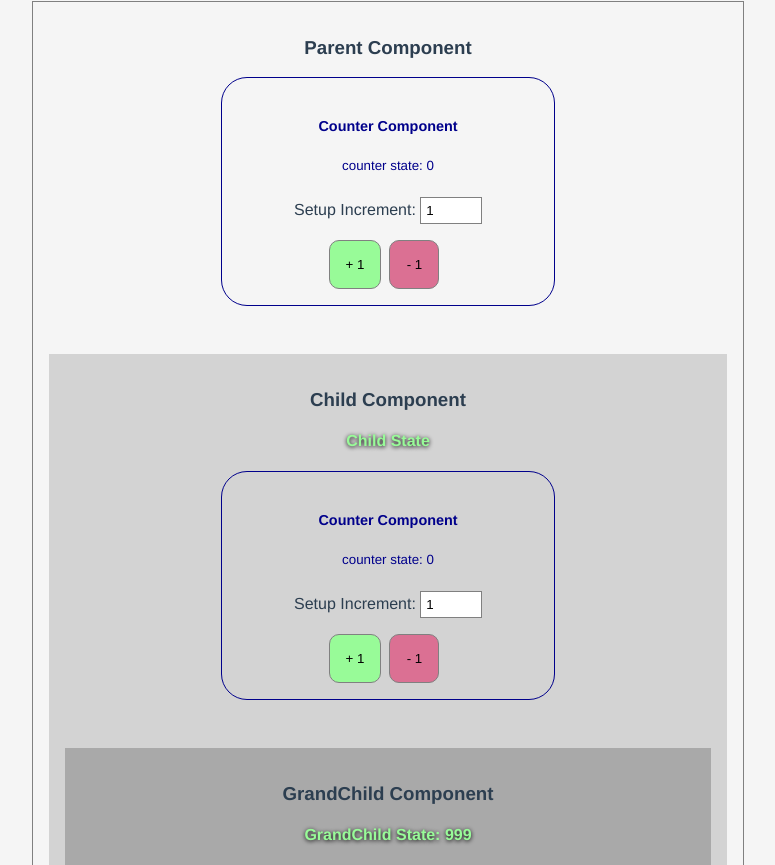
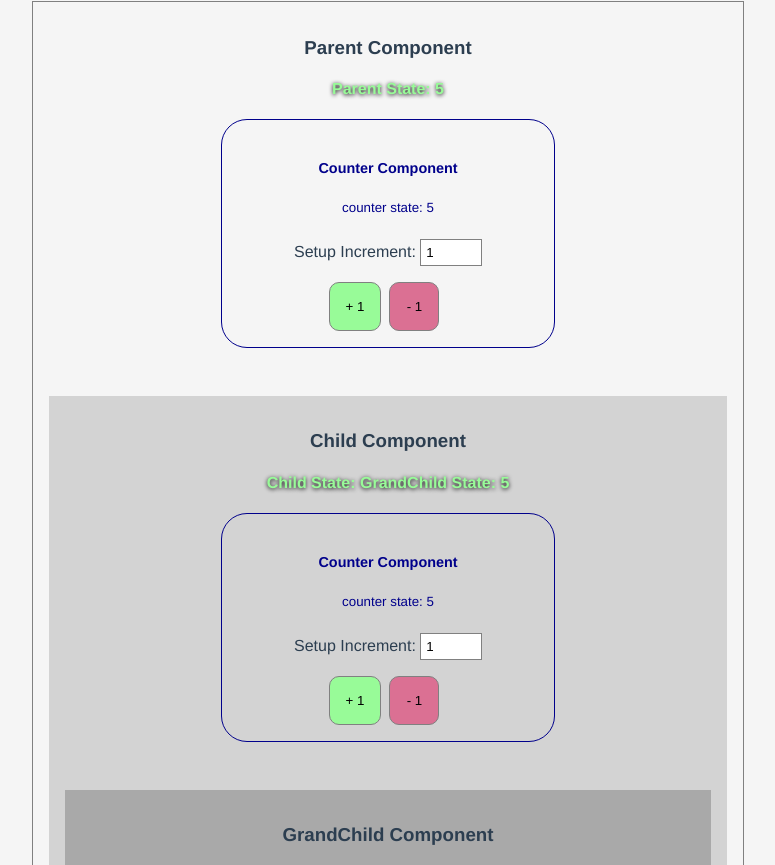
Before and after one commit to isaacBejarano/vuex-state-management, a Vue app: page / in a window 1280 px wide. Shown: the part 275-1140 px from the top of the page, without its empty margins (252-1027 px from the left). Built offline with nearby package versions, Linux system fonts and the light colour scheme.

Commit message:
uncommunicated finished

```diff
--- a/src/components/child.vue
+++ /dev/null
@@ -1,28 +0,0 @@
-<template>
-	<section class="child">
-		<h3>Child Component</h3>
-		<h4>Child State</h4>
-
-		<Counter></Counter>
-
-		<!-- GrandChild -->
-		<GrandChild></GrandChild>
-	</section>
-</template>
-
-<script lang="ts">
-	import Counter from "../components/counter.vue";
-	import GrandChild from "../components/grand-child.vue";
-
-	export default {
-		name: "Uncommunicated", // devtools
-		components: { Counter, GrandChild },
-	};
-</script>
-
-<style lang="scss">
-	.child {
-		padding: 1rem;
-		background-color: lightgray;
-	}
-</style>
--- a/src/components/counter.vue
+++ b/src/components/counter.vue
@@ -38,20 +38,22 @@
 	import { ref, watchEffect } from "vue";
 
 	export default {
-		// devtools
-		name: "Uncommunicated",
+		name: "Counter", // devtools
 		// Events
 		emits: {
 			["emitCounter"](e: Event, payload: number) {
 				return [e, payload];
 			},
 		},
-		setup(): object {
+		props: { stateInit: Number },
+		setup(props: any): object {
 			const limitN = 1;
 
 			// props
+			let state = ref(props.stateInit);
+
+			// attrs
 			let incrementBy = ref(limitN);
-			let state = ref(0);
 
 			// methods
 			function add(n: number): void {
--- a/src/components/parent.vue
+++ /dev/null
@@ -1,42 +0,0 @@
-<template>
-	<section class="parent">
-		<h3>Parent Component</h3>
-		<!-- <h4>Parent State: {{ state }}</h4> -->
-		<Counter></Counter>
-
-		<!-- Child -->
-		<Child></Child>
-	</section>
-</template>
-
-<script lang="ts">
-	import { ref } from "vue";
-
-	import Counter from "../components/counter.vue";
-	import Child from "../components/child.vue";
-
-	export default {
-		name: "Uncommunicated", // devtools
-		components: { Counter, Child },
-
-		// setup(): object {
-		// 	const state = ref(0);
-		// 	return { state };
-		// },
-	};
-</script>
-
-<style lang="scss">
-	.parent {
-		padding: 1rem;
-		max-width: 678px;
-		margin: 3rem auto;
-		background-color: transparent;
-		border: 1px solid gray;
-
-		h4 {
-			color: palegreen;
-			text-shadow: 0px 1px 4px black;
-		}
-	}
-</style>
--- /dev/null
+++ b/src/components/uncommunicated/child.vue
@@ -0,0 +1,45 @@
+<template>
+	<section class="child">
+		<h3>Child Component</h3>
+		<h4>Child State: GrandChild State: {{ state2 }}</h4>
+
+		<Counter @emit-counter="counter(...$event)" :stateInit="state_init"></Counter>
+
+		<!-- GrandChild -->
+		<GrandChild :stateInit="state_init"></GrandChild>
+	</section>
+</template>
+
+<script lang="ts">
+	import { ref } from "vue";
+
+	import Counter from "../counter.vue";
+	import GrandChild from "./grand-child.vue";
+
+	export default {
+		name: "Child", // devtools
+		components: { Counter, GrandChild },
+		props: { stateInit: Number },
+		setup(props: any) {
+			// -> props
+			let state_init = ref(props.stateInit);
+
+			// attr
+			let state2 = ref(state_init);
+
+			// methods
+			function counter(e: Event, payload: number) {
+				state2.value = payload;
+			}
+
+			return { state2, state_init, counter };
+		},
+	};
+</script>
+
+<style lang="scss">
+	.child {
+		padding: 1rem;
+		background-color: lightgray;
+	}
+</style>
--- a/src/components/grand-child.vue
+++ b/src/components/uncommunicated/grand-child.vue
@@ -3,28 +3,32 @@
 		<h3>GrandChild Component</h3>
 		<h4>GrandChild State: {{ state3 }}</h4>
 
-		<Counter @emit-counter="counter(...$event)"></Counter>
+		<Counter @emit-counter="counter(...$event)" :stateInit="state_init"></Counter>
 	</section>
 </template>
 
 <script lang="ts">
 	import { ref } from "vue";
 
-	import Counter from "../components/counter.vue";
+	import Counter from "../counter.vue";
 
 	export default {
-		name: "Uncommunicated", // devtools
+		name: "GrandChild", // devtools
 		components: { Counter },
-		setup() {
-			// props
-			const state3 = ref(999);
+		props: { stateInit: Number },
+		setup(props: any) {
+			// -> props
+			let state_init = ref(props.stateInit);
+
+			// attr
+			let state3 = ref(state_init);
 
 			// methods
 			function counter(e: Event, payload: number) {
 				state3.value = payload;
 			}
 
-			return { state3, counter };
+			return { state3, state_init, counter };
 		},
 	};
 </script>
--- /dev/null
+++ b/src/components/uncommunicated/parent.vue
@@ -0,0 +1,52 @@
+<template>
+	<section class="parent">
+		<h3>Parent Component</h3>
+		<h4>Parent State: {{ state1 }}</h4>
+
+		<Counter @emit-counter="counter(...$event)" :stateInit="state_init"></Counter>
+
+		<!-- Child -->
+		<Child :stateInit="state_init"></Child>
+	</section>
+</template>
+
+<script lang="ts">
+	import { ref } from "vue";
+
+	import Counter from "../counter.vue";
+	import Child from "./child.vue";
+
+	export default {
+		name: "Parent", // devtools
+		components: { Counter, Child },
+		setup() {
+			// -> prop
+			let state_init = ref(5);
+
+			// attr
+			let state1 = ref(state_init);
+
+			// methods
+			function counter(e: Event, payload: number) {
+				state1.value = payload;
+			}
+
+			return { state1, state_init, counter };
+		},
+	};
+</script>
+
+<style lang="scss">
+	.parent {
+		padding: 1rem;
+		max-width: 678px;
+		margin: 3rem auto;
+		background-color: transparent;
+		border: 1px solid gray;
+
+		h4 {
+			color: palegreen;
+			text-shadow: 0px 1px 4px black;
+		}
+	}
+</style>
--- a/src/views/Uncommunicated.vue
+++ b/src/views/Uncommunicated.vue
@@ -3,7 +3,7 @@
 </template>
 
 <script lang="ts">
-	import Parent from "../components/parent.vue";
+	import Parent from "../components/uncommunicated/parent.vue";
 
 	export default {
 		name: "Uncommunicated", // devtools
```
